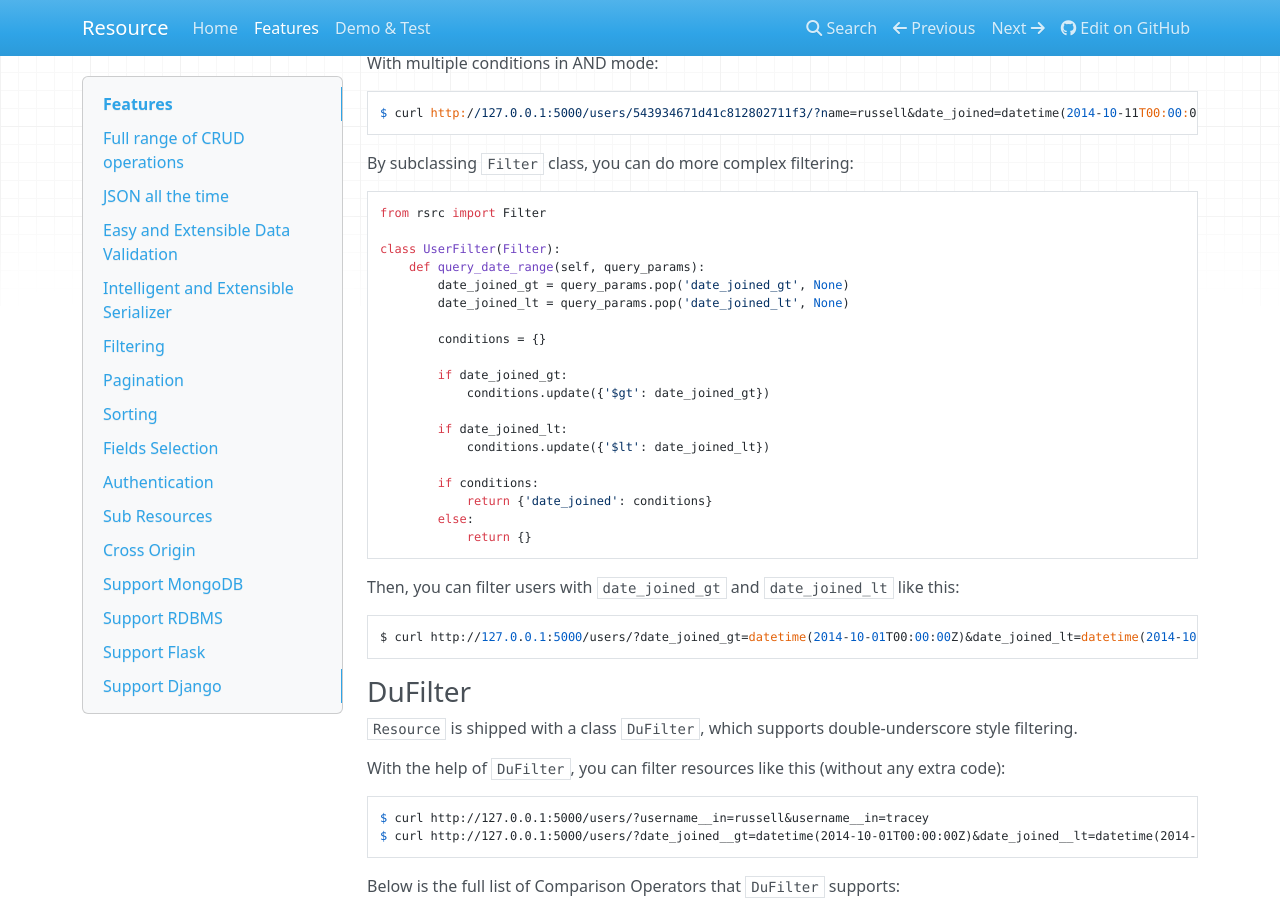
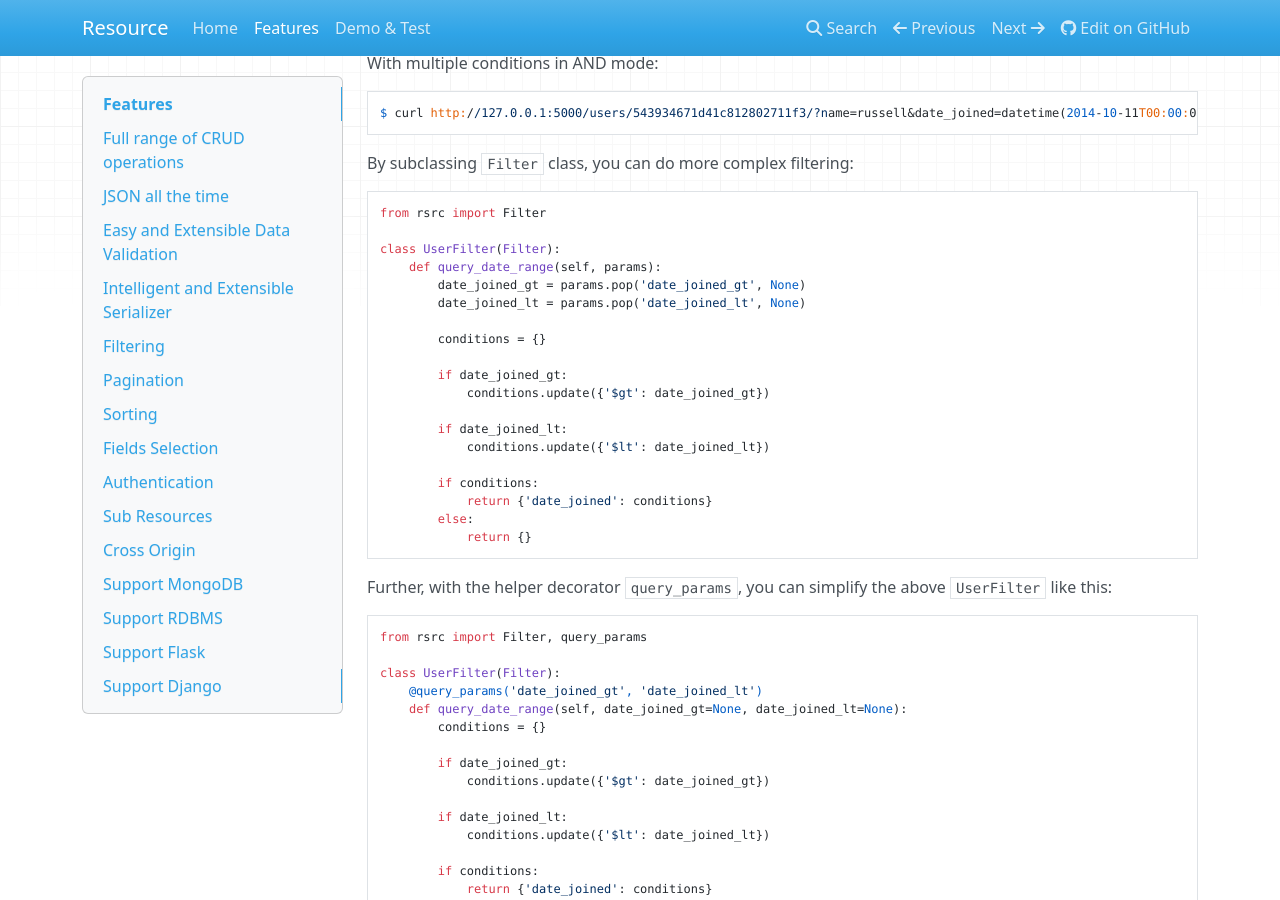
Before and after one commit to RussellLuo/resource, an MkDocs documentation site: the page built from docs/features.md, in a window 1280 px wide and 900 px high, scrolled down 3773 px. Built offline with MkDocs 1.6.1, drawn with Linux system fonts in a browser that asks for light colours; nearby versions of some CDN libraries; old or Windows-style settings are respelled for this version of MkDocs.

```diff
--- a/docs/features.md
+++ b/docs/features.md
@@ -177,10 +177,30 @@ By subclassing `Filter` class, you can do more complex filtering:
     from rsrc import Filter
 
     class UserFilter(Filter):
-        def query_date_range(self, query_params):
-            date_joined_gt = query_params.pop('date_joined_gt', None)
-            date_joined_lt = query_params.pop('date_joined_lt', None)
+        def query_date_range(self, params):
+            date_joined_gt = params.pop('date_joined_gt', None)
+            date_joined_lt = params.pop('date_joined_lt', None)
 
+            conditions = {}
+
+            if date_joined_gt:
+                conditions.update({'$gt': date_joined_gt})
+
+            if date_joined_lt:
+                conditions.update({'$lt': date_joined_lt})
+
+            if conditions:
+                return {'date_joined': conditions}
+            else:
+                return {}
+
+Further, with the helper decorator `query_params`, you can simplify the above `UserFilter` like this:
+
+    from rsrc import Filter, query_params
+
+    class UserFilter(Filter):
+        @query_params('date_joined_gt', 'date_joined_lt')
+        def query_date_range(self, date_joined_gt=None, date_joined_lt=None):
             conditions = {}
 
             if date_joined_gt:
```
Also changed, not shown: 3 other files.
